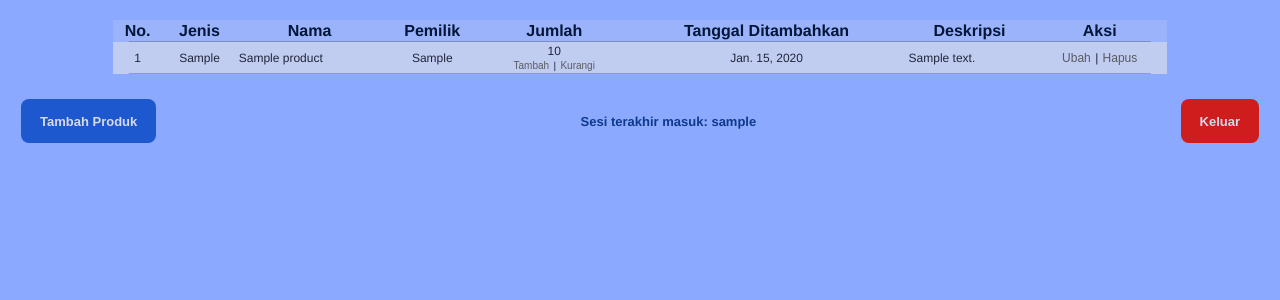
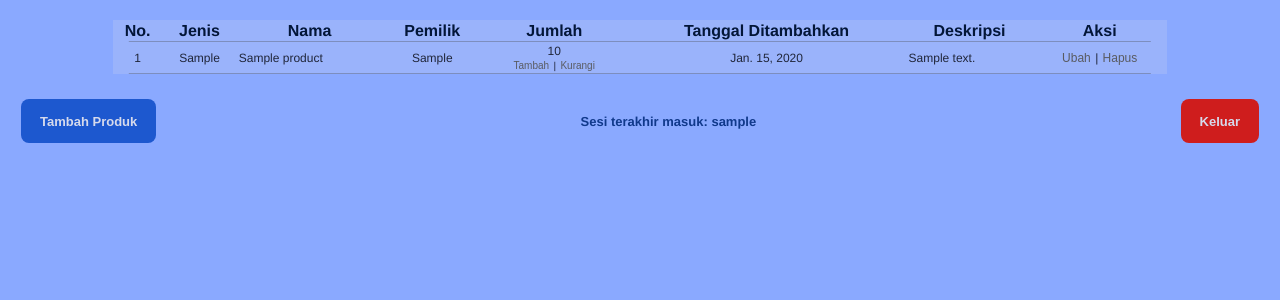
Before and after one commit to MaulanaSeto/aset-perusahaan-kereta, a Django app: template main/templates/main.html in a window 1280 px wide. Shown: the part 80-380 px from the top of the page. Run offline with Django 4.2, Linux system fonts and the light colour scheme; tables that the repository leaves empty hold one stand-in row (values such as "Sample post"); the template is opened without the code that fills it: values that come from a table or form of the project are taken from there, most other values are stand-ins (such as "Sample title", 1, 10 or a date in 2020).

Commit message:
Update css.main

```diff
--- a/main/static/css/main.css
+++ b/main/static/css/main.css
@@ -226,7 +226,7 @@ tr::after {
 }
 
 .produk-terakhir {
-    background: #d6daecb9;
+    background: #d6daec33;
     transition: background-color 0.3s ease, transform 0.3s ease;
 }
 
```
